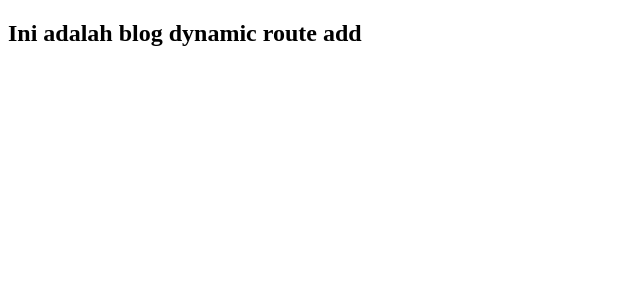
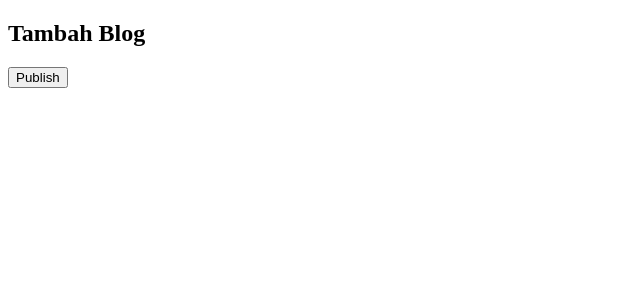
Before and after one commit to adrianmulyawan/belajar-nextjs-1, a Next.js app: page /blog/add in a window 1280 px wide. Shown: the top 300 px of the page, without its empty margins (0-640 px from the left). Built offline with nearby package versions, Linux system fonts and the light colour scheme.

Commit message:
tambah direct kehalaman tertentu

```diff
--- /dev/null
+++ b/pages/blog/add.jsx
@@ -0,0 +1,22 @@
+// > Membuat redirect saat data berhasil disimpan (contoh)
+import { useRouter } from "next/router";
+
+const Add = () => {
+  const router = useRouter();
+
+  const publishBlog = () => {
+    console.log('Data berhasil disimpan');
+
+    // > direct kehalaman utama blog dengan methos "push()"
+    router.push('/blog');
+  }
+
+  return (
+    <>
+      <h2>Tambah Blog</h2>
+      <button onClick={ publishBlog }>Publish</button>
+    </>
+  );
+}
+
+export default Add;
```
